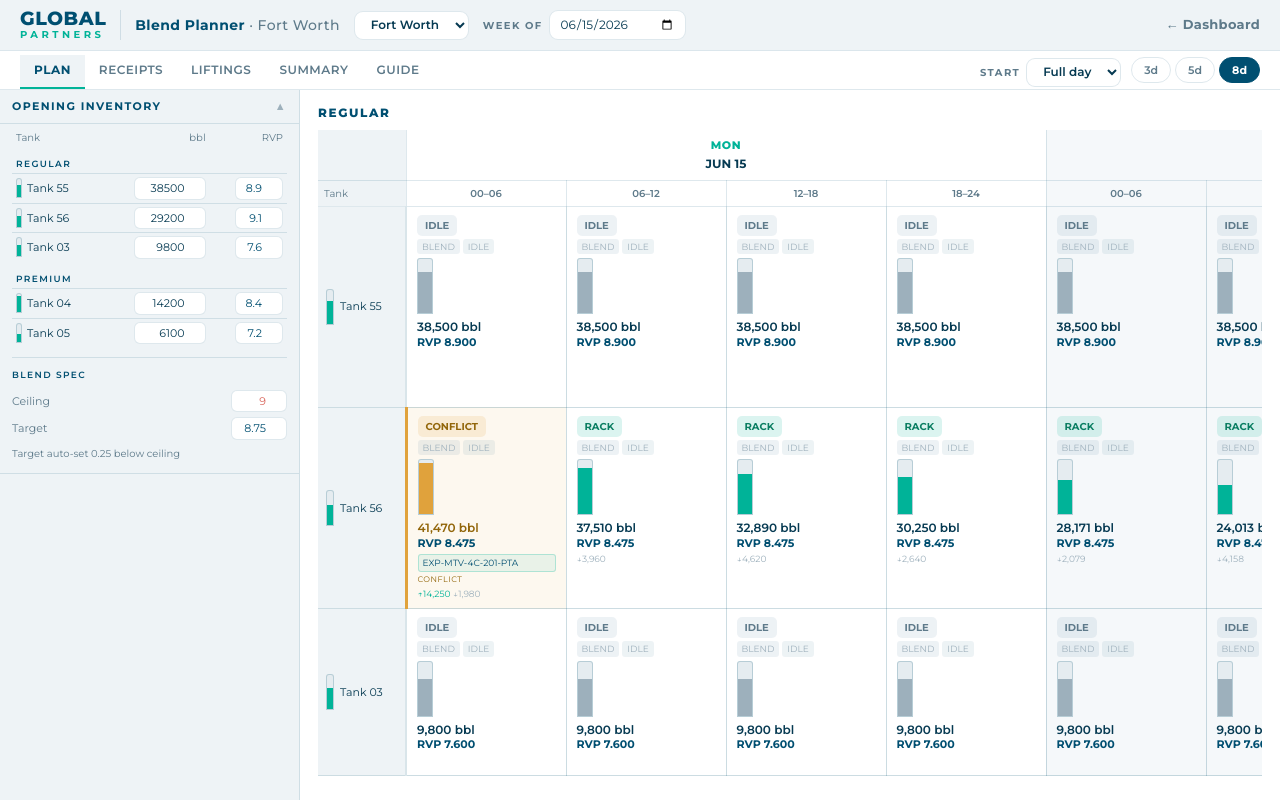
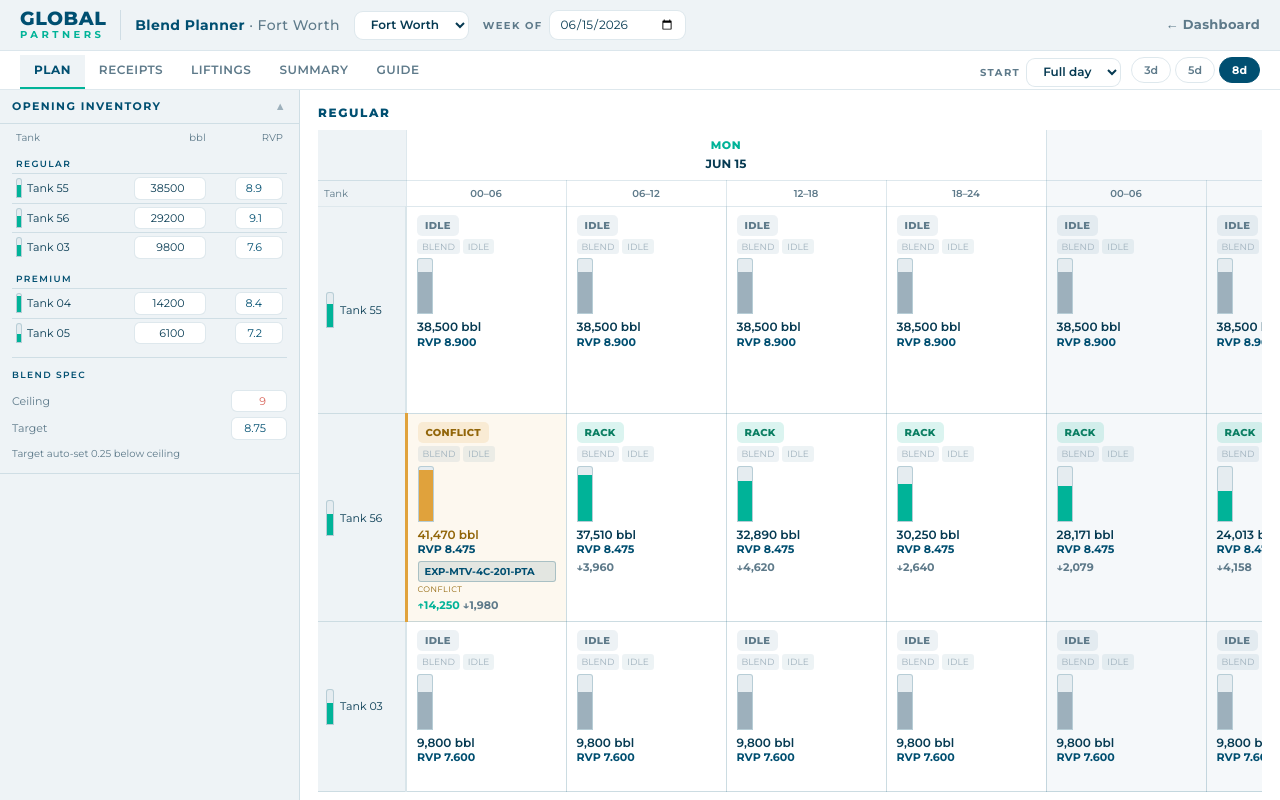
Before and after one commit to Pynnmichael-oss/blend-planner, a React (Vite) app: page / in a window 1280 px wide. Built offline with nearby package versions, Linux system fonts and the light colour scheme.

Commit message:
feat: improve batch codes, flow indicators, and status badge legibility

```diff
--- a/src/components/blendplanner/TankRow.jsx
+++ b/src/components/blendplanner/TankRow.jsx
@@ -99,9 +99,9 @@ export default function TankRow({ tank, periods, cells, openingFillPct, toggleBl
             <div style={{ marginBottom: '3px' }}>
               <span
                 style={{
-                  fontSize: '10px', padding: '3px 8px', borderRadius: '5px',
+                  fontSize: '10px', padding: '3px 8px', borderRadius: '5px', letterSpacing: '0.3px',
                   backgroundColor: badge.bg, color: badge.color,
-                  fontFamily: "'Montserrat',sans-serif", fontWeight: 700,
+                  fontFamily: "'Montserrat',sans-serif", fontWeight: 800,
                   userSelect: 'none', display: 'inline-block',
                 }}
               >
@@ -170,9 +170,9 @@ export default function TankRow({ tank, periods, cells, openingFillPct, toggleBl
               <div style={{ marginTop: '4px', display: 'flex', flexDirection: 'column', gap: '2px' }}>
                 {entry.receipts.map((r, i) => (
                   <div key={i} style={{
-                    fontSize: '9px', fontFamily: "'Montserrat',sans-serif", color: '#004F71',
-                    backgroundColor: 'rgba(0,179,152,.08)', border: '1px solid rgba(0,179,152,.25)',
-                    borderRadius: '3px', padding: '1px 4px',
+                    fontSize: '10px', fontWeight: 700, fontFamily: "'Montserrat',sans-serif", color: '#004F71',
+                    backgroundColor: 'rgba(0,79,113,.10)', border: '1px solid rgba(0,79,113,.25)',
+                    borderRadius: '3px', padding: '2px 6px',
                     overflow: 'hidden', textOverflow: 'ellipsis', whiteSpace: 'nowrap',
                     maxWidth: '140px',
                   }}>
@@ -198,10 +198,10 @@ export default function TankRow({ tank, periods, cells, openingFillPct, toggleBl
 
             {/* Flows: ↑ receipts, ↓ liftings, ↗ spill */}
             {(recVol > 0 || liftVol < 0 || entry.spillVolume > 0) && (
-              <div className="font-mono" style={{ fontSize: '9px', color: '#9DB0BC', marginTop: '2px' }}>
+              <div className="font-mono" style={{ fontSize: '11px', fontWeight: 700, color: '#9DB0BC', marginTop: '2px' }}>
                 {recVol > 0 && <span style={{ color: '#00B398' }}>↑{Math.round(recVol).toLocaleString()}</span>}
                 {recVol > 0 && liftVol < 0 && ' '}
-                {liftVol < 0 && <span>↓{Math.round(Math.abs(liftVol)).toLocaleString()}</span>}
+                {liftVol < 0 && <span style={{ color: '#5E7A8A' }}>↓{Math.round(Math.abs(liftVol)).toLocaleString()}</span>}
                 {entry.spillVolume > 0 && (
                   <span style={{ color: '#C0882E' }}>{(recVol > 0 || liftVol < 0) ? ' ' : ''}↗{Math.round(entry.spillVolume).toLocaleString()} spill</span>
                 )}
```
